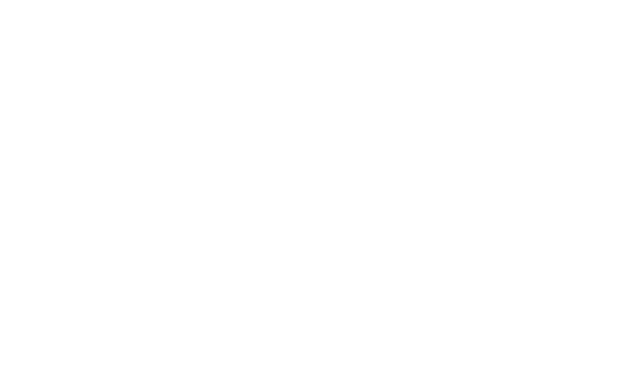
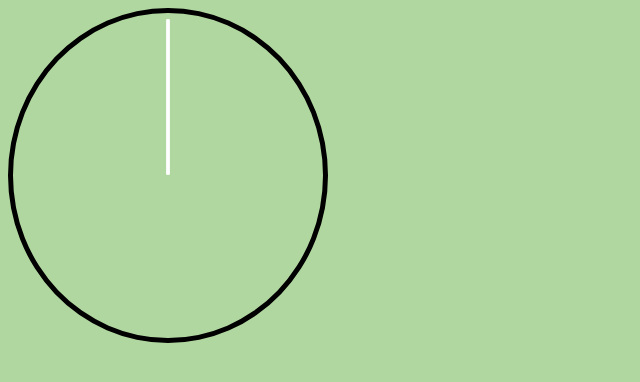
Before and after one commit to elizabethJeudy/Javascript-30, a plain HTML site: page clock/index.html in a window 1280 px wide. Shown: the whole page, without its empty margins (0-640 px from the left). Drawn offline with Linux system fonts and the light colour scheme.

Commit message:
added styling to clock face

```diff
--- a/clock/index.html
+++ b/clock/index.html
@@ -4,6 +4,7 @@
 		<meta charset="UTF-8" />
 		<meta http-equiv="X-UA-Compatible" content="IE=edge" />
 		<meta name="viewport" content="width=device-width, initial-scale=1.0" />
+		<link rel="stylesheet" href="style.css" />
 		<title>Document</title>
 	</head>
 	<body>
--- /dev/null
+++ b/clock/style.css
@@ -0,0 +1,32 @@
+body {
+  background-color: #B1D7A0;
+}
+
+
+#clock {
+  width: 310px;
+  height: 325px;
+  border-radius: 50%;
+  border: 5px solid black;
+  position: relative;
+}
+
+
+.clock-face {
+  position: relative;
+  width: 100%;
+  height: 100%;
+  transform: translateY(-3px);
+}
+
+.hand {
+  background: white;
+  width: 50%;
+  height: 3px;
+  position: absolute;
+  top: 50%;
+  transform-origin: 100%;
+  transform: rotate(90deg);
+  transition: all 0.05s;
+  transition-timing-function: cubic-bezier(0.1, 2.7, 0.58, 1)
+}
```
